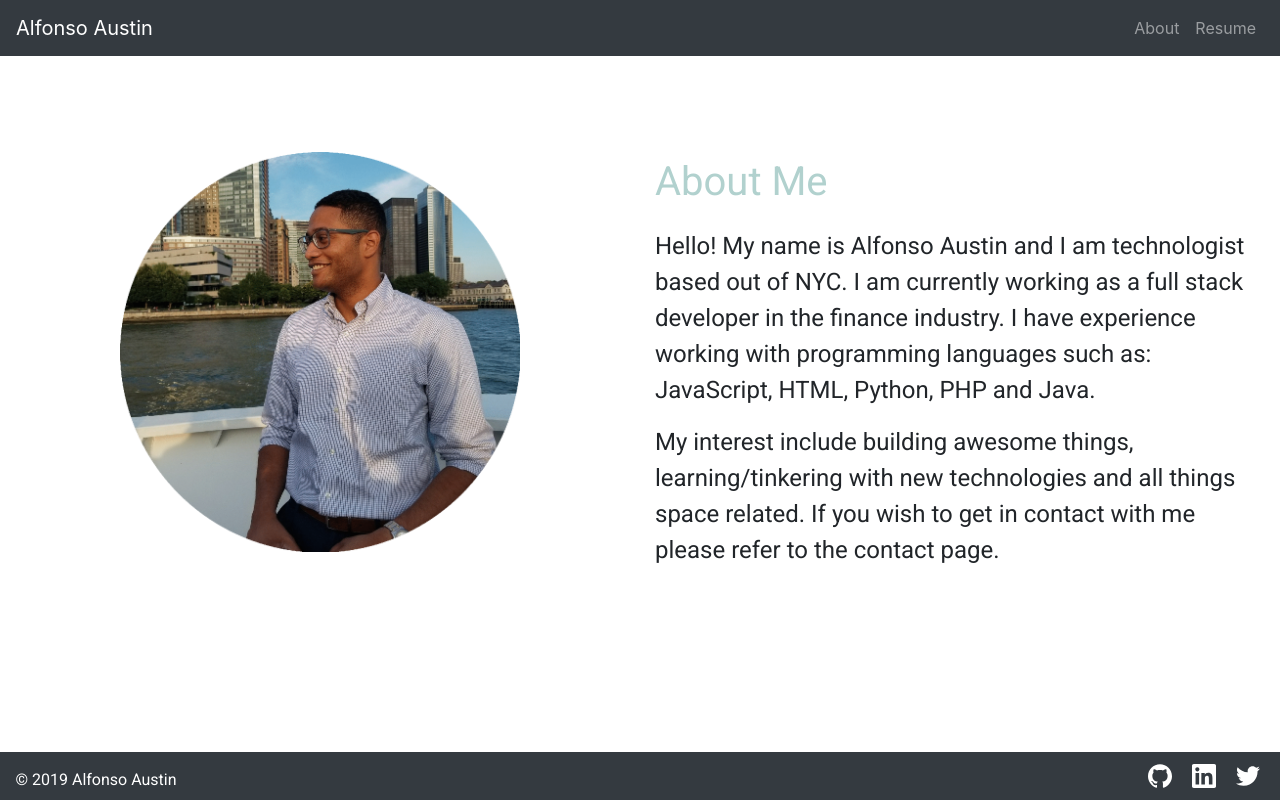
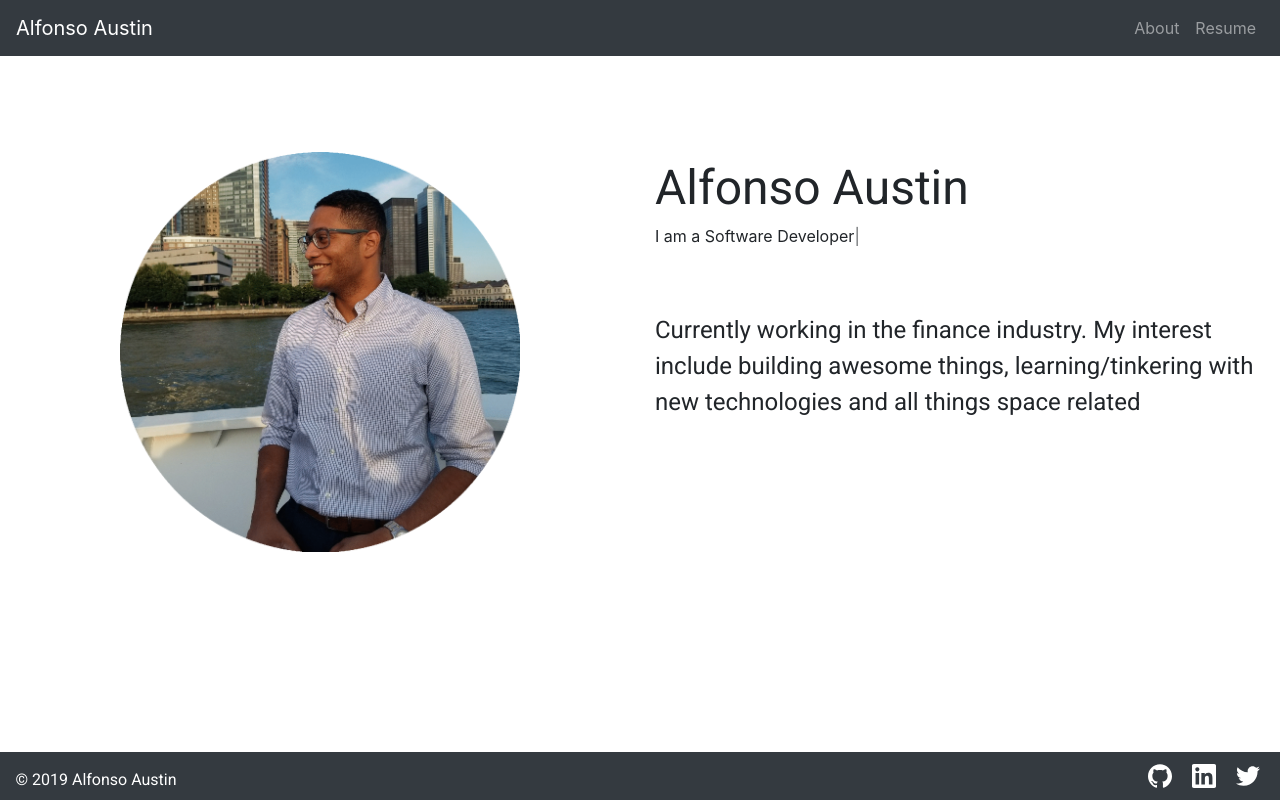
Before and after one commit to alfonsoar/alfonsoar.github.io, a React (Create React App) app: page / in a window 1280 px wide. Built offline with nearby package versions, Linux system fonts and the light colour scheme.

Commit message:
refactor about page

```diff
--- /dev/null
+++ b/src/components/TypingAnimation/index.ts
@@ -0,0 +1 @@
+export { default } from './typingAnimation';
--- /dev/null
+++ b/src/components/TypingAnimation/typingAnimation.tsx
@@ -0,0 +1,44 @@
+import * as React from "react";
+import Typed from 'typed.js';
+
+interface IProps {
+  strings: string[];
+}
+
+class TypingAnimation extends React.Component<IProps, {}>  {
+  private typed!: Typed;
+  private el: any;
+
+  componentDidMount() {
+  	// If you want to pass more options as props, simply add
+    // your desired props to this destructuring assignment.
+    const { strings } = this.props;
+
+    // You can pass other options here, such as typing speed, back speed, etc.
+    const options = {
+    	strings: strings,
+        typeSpeed: 100
+    };
+    // this.el refers to the <span> in the render() method
+    this.typed = new Typed(this.el, options);
+  }
+
+  componentWillUnmount() {
+  	// Make sure to destroy Typed instance on unmounting
+    // to prevent memory leaks
+    this.typed.destroy();
+  }
+
+  render() {
+    return (
+      <span
+        style={{ whiteSpace: "pre" }}
+        ref={el => {
+          this.el = el;
+        }}
+      />
+    );
+  }
+};
+
+export default TypingAnimation;
--- a/src/pages/about/About.tsx
+++ b/src/pages/about/About.tsx
@@ -1,9 +1,11 @@
 import * as React from "react";
 import { Container, Row, Col } from "reactstrap";
 
+import TypingAnimation from '../../components/TypingAnimation';
 import ProfileImage from "../../resources/Profile.png";
 
-const AboutPage: React.FC = () => {
+class AboutPage extends React.Component<{}, {}>  {
+  render() {
     return (
       <Container>
         <Row>
@@ -12,25 +14,21 @@ const AboutPage: React.FC = () => {
           </Col>
           <Col>
             <div className="container-title">
-            <span className="container-title title">About Me</span>
+              <span className="container-title title">Alfonso Austin</span>
+              <br />
+              <TypingAnimation strings={['I am a Software Developer']}/>
             </div>
-          <div>
+            <br />
+            <br />
             <p className="body">
-              Hello! My name is Alfonso Austin and I am technologist based out
-              of NYC. I am currently working as a full stack developer in the
-              finance industry. I have experience working with programming
-              languages such as: JavaScript, HTML, Python, PHP and Java.
+              Currently working in the finance industry. My interest include building awesome things,
+              learning/tinkering with new technologies and all things space related
             </p>
-            <p className="body">
-              My interest include building awesome things, learning/tinkering
-              with new technologies and all things space related. If you wish
-              to get in contact with me please refer to the contact page.
-              </p>
-          </div>
           </Col>
         </Row>
       </Container>
     );
+  }
 };
 
 export default AboutPage;
--- a/src/styles/_about.scss
+++ b/src/styles/_about.scss
@@ -12,8 +12,9 @@
 
     .title {
         @include common-attrbs;
-        font-size: 2.5rem;
-        color: #b1d1ce;
+        font-size: 3rem;
+        // color: #b1d1ce;
+
     }
 }
 
--- a/src/styles/index.css
+++ b/src/styles/index.css
@@ -33,8 +33,7 @@
   font-family: Roboto;
   text-align: left;
   width: 100%;
-  font-size: 2.5rem;
-  color: #b1d1ce; }
+  font-size: 3rem; }
 
 .body {
   font-family: Roboto;
```
Lines whose indentation alone changed are shown as unchanged.
